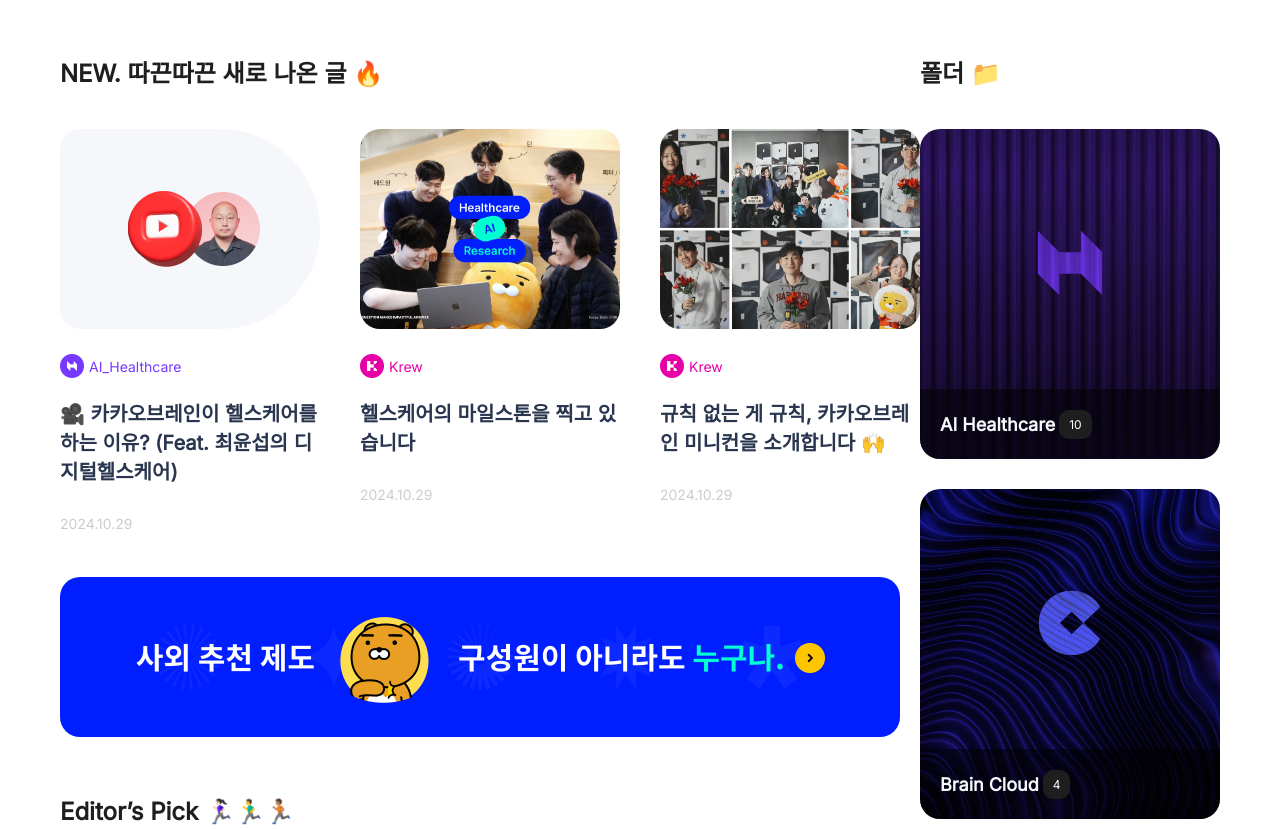
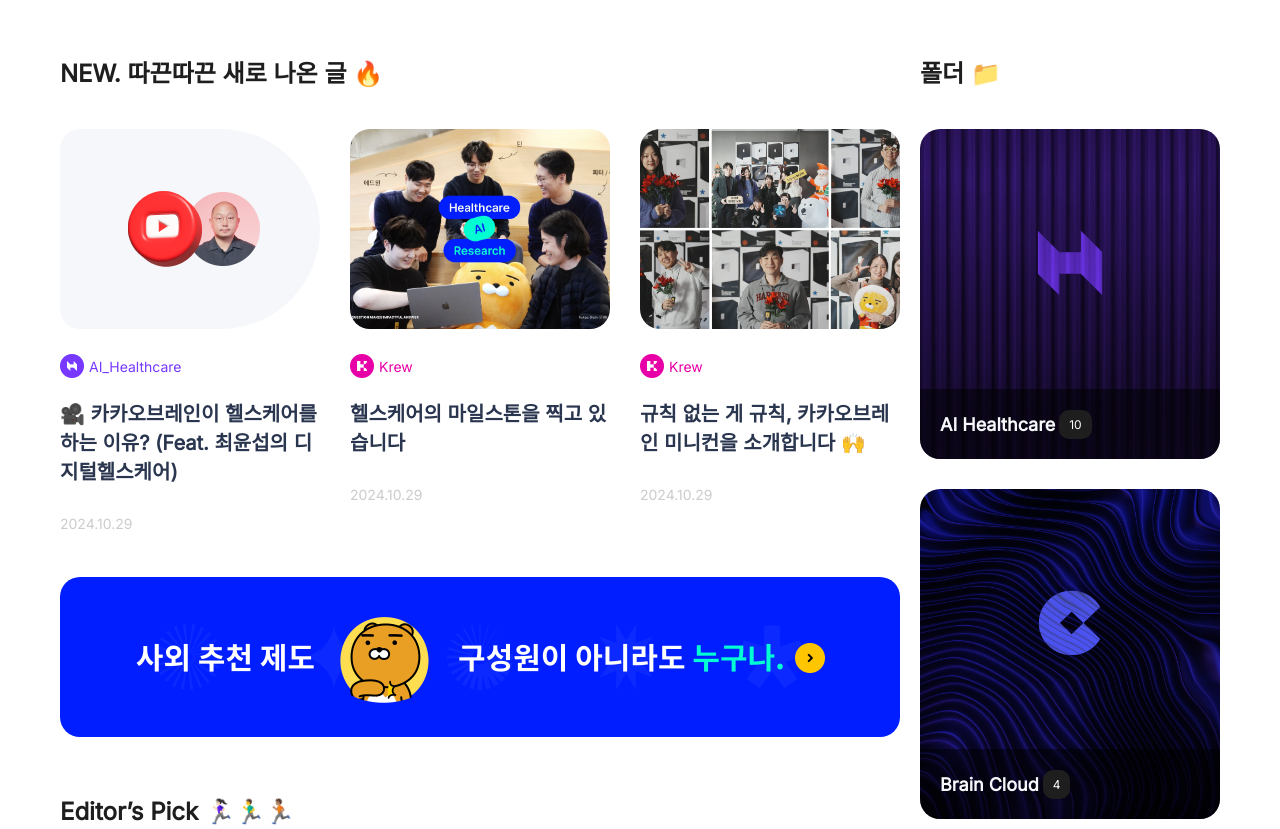
Before and after one commit to blendy9702/clone_kko, a plain HTML site: page index.html in a window 1280 px wide. Shown: the part 566-1395 px from the top of the page. Drawn offline with Linux system fonts and the light colour scheme; some icons are missing.

Commit message:
[반응형 진행중] 자바스크립트 예정

```diff
--- a/css/main-content.css
+++ b/css/main-content.css
@@ -5,7 +5,7 @@
 }
 .main-content .left {
   width: 71.186vw;
-  max-width: 840;
+  max-width: 840px;
 }
 .list-new-wrap {
 }
```
